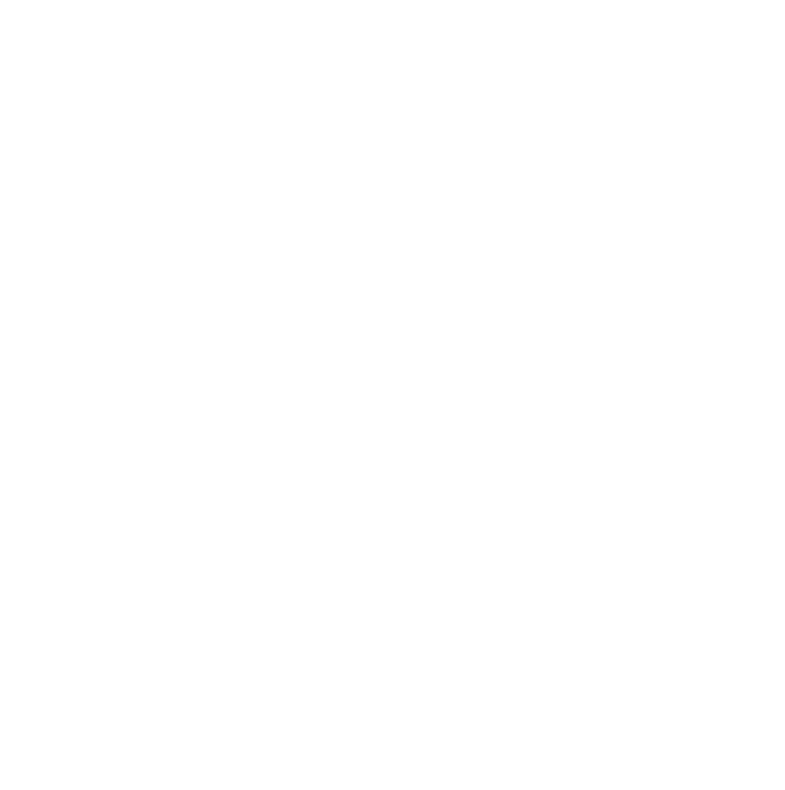
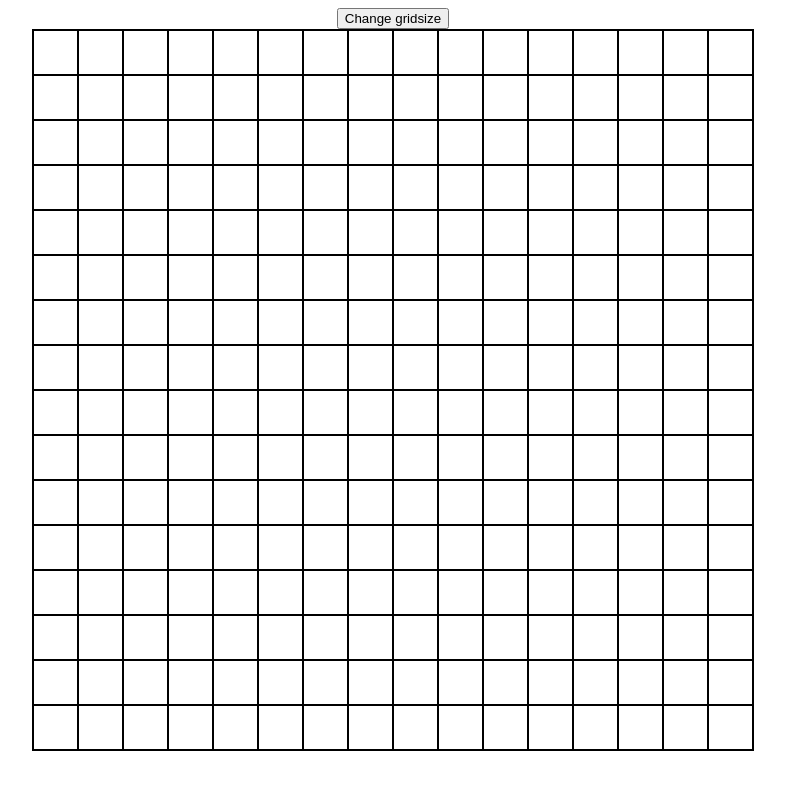
Before and after one commit to JSaii/etch-a-sketch, a plain HTML site: page index.html in a window 1280 px wide. Shown: the whole page, without its empty margins (247-1032 px from the left). Drawn offline with Linux system fonts and the light colour scheme.

Commit message:
Finish creating grid

```diff
--- a/index.html
+++ b/index.html
@@ -3,9 +3,12 @@
 <head>
     <meta charset="UTF-8">
     <meta name="viewport" content="width=device-width, initial-scale=1.0">
+    <link rel="stylesheet" href="style.css">
     <title>Document</title>
 </head>
 <body>
-
+    <button id="change-size-bt">Change gridsize</button>
+    <div id="grid-container"></div>
+    <script src="script.js"></script>
 </body>
 </html>
--- a/script.js
+++ b/script.js
@@ -0,0 +1,18 @@
+const gridContainer = document.getElementById("grid-container");
+let gridSize = 16;
+const containerWidth = gridContainer.offsetWidth;
+const cellSize = containerWidth / gridSize;
+
+for(let i = 0;i<gridSize;i++){
+    const newRow = document.createElement('div');
+    newRow.classList.add('row');
+    newRow.style.height = cellSize;
+    gridContainer.appendChild(newRow);
+
+    for(let i = 0;i<gridSize;i++){
+        const newCell = document.createElement('div');
+        newCell.classList.add('cell');
+        newCell.style.width = gridSize;
+        newRow.appendChild(newCell);
+    }
+}
--- a/style.css
+++ b/style.css
@@ -0,0 +1,26 @@
+body{
+    display: flex;
+    flex-direction: column;
+    justify-content: center;
+    align-items: center;
+}
+
+#grid-container{
+    aspect-ratio: 1/1;
+    display: flex;
+    flex-direction: column;
+    align-items: center;
+    justify-content: center;
+    width: 90vh;
+    border: solid 1px;
+}
+
+.row{
+    display: flex;
+    flex-grow: 1;
+    width: 100%;
+}
+.cell{
+    flex-grow: 1;
+    border: 1px solid;
+}
```
